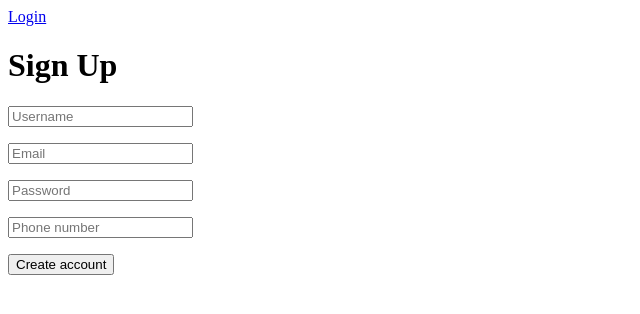
After one commit to yellowchimney/BnB_project, a Flask app: page /sign_up in a window 1280 px wide. The commit adds this page. Shown: the top 314 px of the page, without its empty margins (0-640 px from the left). Run offline with Flask 3, Linux system fonts and the light colour scheme; some libraries are stand-ins or nearby versions.

Commit message:
added create_user method and sign up route

```diff
--- a/app.py
+++ b/app.py
@@ -8,25 +8,18 @@ from lib.space_repository import SpaceRepository
 from lib.space import Space
 
 
-# Create a new Flask app
 app = Flask(__name__, static_folder='static')
 app.secret_key = os.urandom(24)
 login_manager = LoginManager()
 login_manager.init_app(app)
-login_manager.login_view = "login"
+login_manager.login_view = "sign_in"
 
-# == Your Routes Here ==
-
-# GET /index
-# Returns the homepage
-# Try it:
-#   ; open http://localhost:5001/index
 @app.route('/index', methods=['GET'])
 def get_index():
     return render_template('index.html')
 
 @app.route('/sign_in', methods=['GET','POST'])
-def get_login():
+def sign_in():
     conn = get_flask_database_connection(app)
     repo = UserRepository(conn)
 
@@ -53,12 +46,12 @@ def get_all_spaces():
     return render_template('all_spaces.html', spaces=spaces)
 
 @app.route('/create_space', methods=['GET'])
-# @login_required
+@login_required
 def create_space():
     return render_template('create_space.html')
 
 @app.route('/create_space', methods=["POST"])
-# @login_required
+@login_required
 def create_space_post():
     conn = get_flask_database_connection(app)
     repository = SpaceRepository(conn)
@@ -83,7 +76,7 @@ def create_space_post():
 
 
 @app.route('/space/<id>', methods=['GET'])
-# @login_required
+@login_required
 def get_single_space(id):
     conn = get_flask_database_connection(app)
     repository = SpaceRepository(conn)
@@ -91,7 +84,18 @@ def get_single_space(id):
     space_data = repository.get_single_space(id)
     return render_template('/single_space.html', space = space_data)
 
+@app.route('/sign_up', methods=['GET', 'POST'])
+def sign_up():
+    conn = get_flask_database_connection(app)
+    repo = UserRepository(conn)
 
+    if request.method == "POST":
+        new_user = User(None, request.form['username'], request.form['email'], request.form['password'], request.form['phone_number'])
+        active_user_id = repo.create_user(new_user)
+        login_user(active_user_id)
+        return redirect('/all_spaces')
+    else:
+        return render_template('/sign_up.html')
 
 
 @login_manager.user_loader
@@ -103,8 +107,7 @@ def load_user(user_id):
         return user
     return None
 
-# These lines start the server if you run this file directly
-# They also start the server configured to use the test database
-# if started in test mode.
+
+
 if __name__ == '__main__':
     app.run(debug=True, port=int(os.environ.get('PORT', 5001)))
--- a/lib/user_repository.py
+++ b/lib/user_repository.py
@@ -29,3 +29,10 @@ class UserRepository:
             user = User(row['id'], row['username'], row['email'], row['password'], row['phone_number'])
 
             return user
+
+    def create_user(self, user):
+        rows = self._connection.execute('INSERT INTO users (username, email, password, phone_number) ' \
+         'VALUES (%s,%s,%s,%s) RETURNING id', [user.username, user.email, user.password, user.phone_number])
+        # row = rows[0]
+        # user = User(row['id'], row['username'], row['email'], row['password'], row['phone_number'])
+        return self.get_user_by_id(rows[0]['id'])
--- a/templates/all_spaces.html
+++ b/templates/all_spaces.html
@@ -80,6 +80,7 @@
   <body>
     <div class="nav-links">
       <a href="/sign_in">Login</a>
+      <a href="/sign_up">Sign up</a>
     </div>
     <img src="{{ url_for('static', filename='shirebnb-removebg-preview.png') }}" alt="ShireBnB Logo" class="logo" />
 
--- a/templates/sign_in.html
+++ b/templates/sign_in.html
@@ -6,6 +6,9 @@
     <title>Login</title>
 </head>
 <body>
+    <div class="nav-links">
+    <a href="/sign_up">Sign up</a>
+    </div>
     <div class="login_form">
         <h1>Sign In</h1>
         <form action="/sign_in", method="POST">
--- /dev/null
+++ b/templates/sign_up.html
@@ -0,0 +1,43 @@
+<!DOCTYPE html>
+<html lang="en">
+<head>
+    <meta charset="UTF-8">
+    <meta name="viewport" content="width=device-width, initial-scale=1.0">
+    <title>Login</title>
+</head>
+<body>
+    <div class="nav-links">
+    <a href="/sign_in">Login</a>
+    </div>
+    <div class="login_form">
+        <h1>Sign Up</h1>
+        <form action="/sign_up", method="POST">
+        <p>
+        <input type="text" name="username" id="username"placeholder="Username"required>
+        </p>
+         <p>
+        <input type="text" name="email" id="email"placeholder="Email"required>
+        </p>
+        <p>
+        <input type="text" name="password" id="password"placeholder="Password"required>
+        </p>
+         <p>
+        <input type="text" name="phone_number" id="phone_number"placeholder="Phone number"required>
+        </p>
+        <p>
+        <button type="submit" id="submit" value="submit">Create account</button>
+        </p>
+        </form>
+
+<!-- {% with messages = get_flashed_messages() %}
+  {% if messages %}
+    <ul class="flashes">
+      {% for message in messages %}
+        <li>{{ message }}</li>
+      {% endfor %}
+    </ul>
+  {% endif %}
+{% endwith %} -->
+
+</body>
+</html>
--- a/templates/single_space.html
+++ b/templates/single_space.html
@@ -3,7 +3,7 @@
 <head>
     <meta charset="UTF-8">
     <meta name="viewport" content="width=device-width, initial-scale=1.0">
-    <title>Document</title>
+    <title>{{space.name}}</title>
 </head>
 <body>
     <h1>{{space.name}}</h1>
```
Also changed, not shown: templates/create_space.html (+104 -10 lines).
